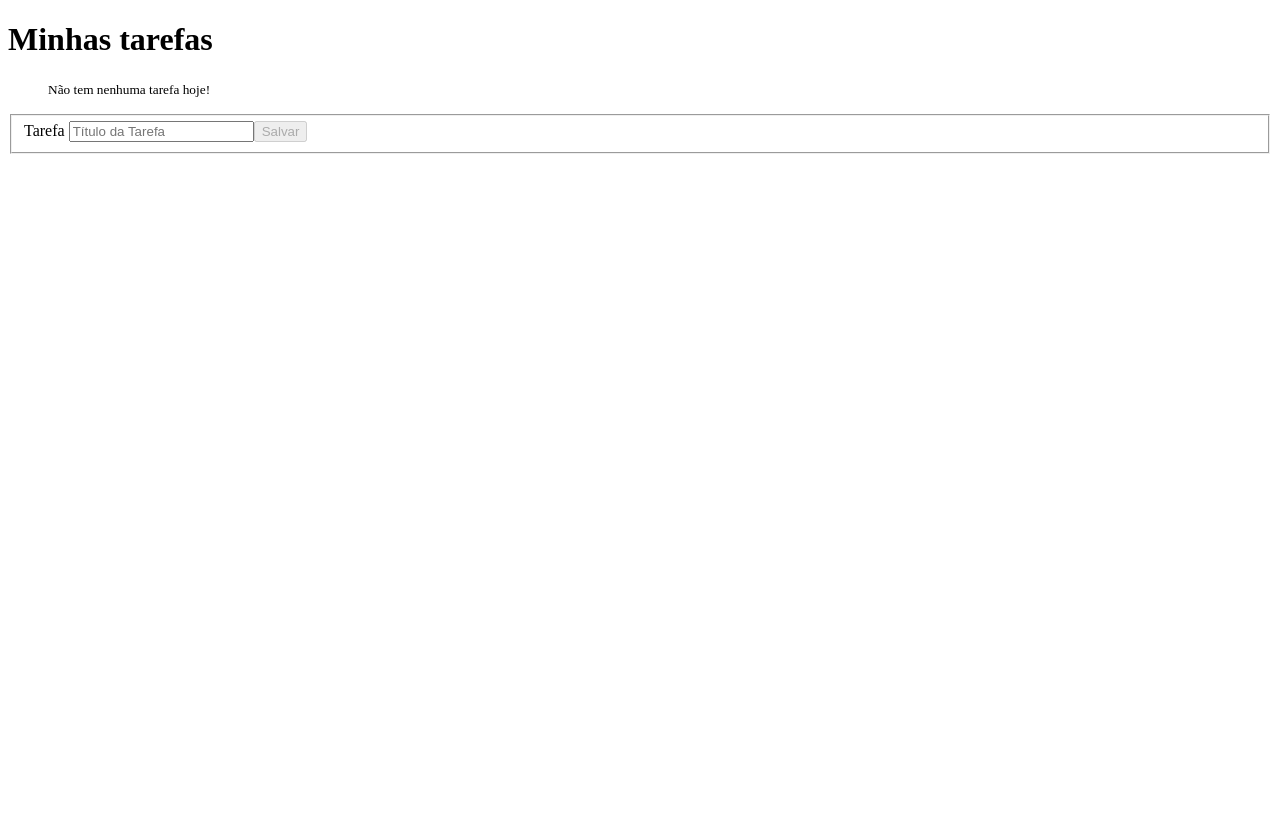
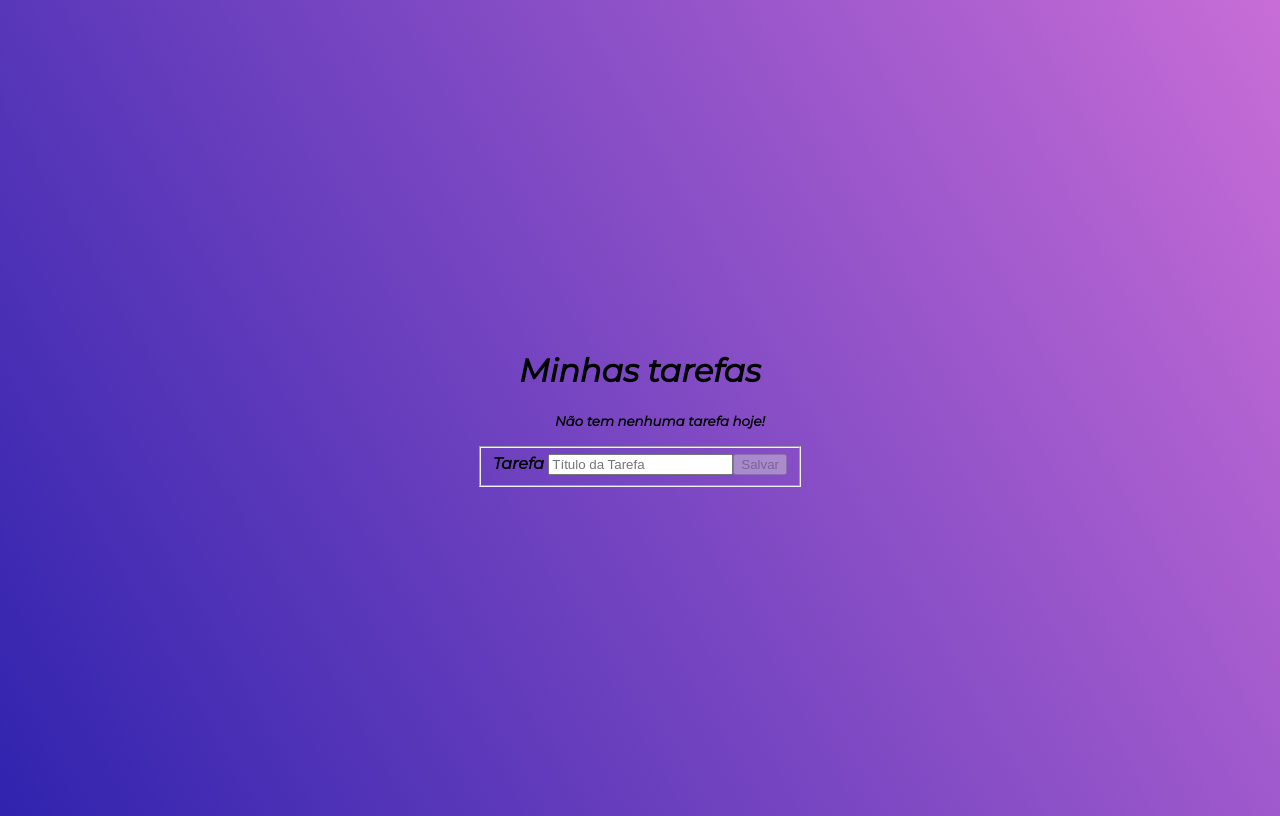
Before and after one commit to BrenoRev/BrenoRev.github.io, an Angular app: page / in a window 1280 px wide. Built offline with nearby package versions, Linux system fonts and the light colour scheme.

Commit message:
Estilizando com css o body

```diff
--- a/src/index.html
+++ b/src/index.html
@@ -6,6 +6,9 @@
   <base href="/">
   <meta name="viewport" content="width=device-width, initial-scale=1">
   <link rel="icon" type="image/x-icon" href="favicon.ico">
+  <link rel="preconnect" href="https://fonts.googleapis.com">
+  <link rel="preconnect" href="https://fonts.gstatic.com" crossorigin>
+  <link href="https://fonts.googleapis.com/css2?family=Montserrat:ital@1&display=swap" rel="stylesheet">
 </head>
 <body>
   <app-root></app-root>
--- a/src/styles.css
+++ b/src/styles.css
@@ -1 +1,15 @@
-/* You can add global styles to this file, and also import other style files */
+body{
+    background-color: #3023ae;
+    background: -moz-linear-gradient(60deg, #3023ae 0%, #c86dd7 100%);
+    background: -webkit-linear-gradient(60deg, #3023ae 0%, #c86dd7 100%);
+    background: linear-gradient(60deg, #3023ae 0%, #c86dd7 100%);
+
+    display: flex;
+    height: 100vh;
+    font-family: 'Montserrat', sans-serif;
+    font-weight: 700;
+    overflow-y: hidden;
+    text-align: center;
+    align-items: center;
+    justify-content: center;
+}
```
